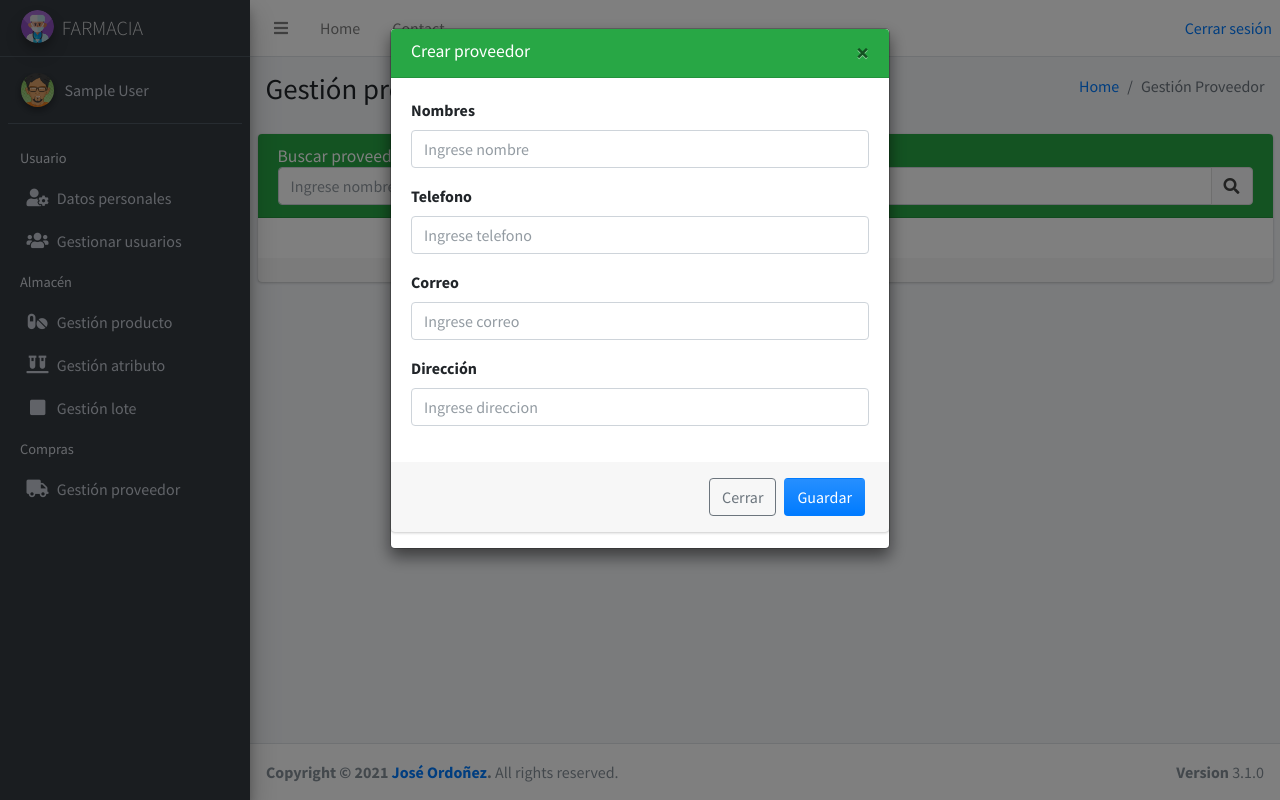
After one commit to JoeMatamoros/PhpFarmacia, a PHP site: page /vista/adm_proveedor.php in a window 1280 px wide, after a click on "Crear proveedor". The commit adds this page. Run offline with PHP 8.4, Linux system fonts and the light colour scheme; the visitor is signed in with stand-in values (Sample User, id 1); some libraries are stand-ins or nearby versions.

Commit message:
Adicion de proveedor

```diff
--- a/controlador/ProductoController.php
+++ b/controlador/ProductoController.php
@@ -80,4 +80,10 @@ if($_POST['funcion'] == 'cambiar_avatar'){
 
        }
 }
+
+if($_POST['funcion'] == 'borrar'){
+    $id=$_POST['id'];
+    $producto->borrar($id);
+
+}
 ?>
--- /dev/null
+++ b/vista/adm_proveedor.php
@@ -0,0 +1,106 @@
+<?php
+session_start();
+if($_SESSION['us_tipo'] == 1 || $_SESSION['us_tipo'] == 3){
+ include_once 'layouts/header.php';
+?>
+  <title>Adm | Gestión proveedor</title>
+  <?php
+  include_once 'layouts/nav.php';
+  ?>
+<!-- Modal for change avatar-->
+<div class="modal fade" id="crearproveedor" tabindex="-1" aria-labelledby="exampleModalLabel" aria-hidden="true">
+  <div class="modal-dialog" role="document">
+    <div class="modal-content">
+       <div class="card card-success">
+           <div class="card-header">
+               <h3 class="card-title">Crear proveedor</h3>
+               <button data-dismiss="modal" aria-label="close" class="close">
+                   <span aria-hidden="true" >&times;</span>
+               </button>
+           </div>
+           <div class="card-body">
+             <div class="alert alert-success text-center" id="add" style="display: none;">
+              <span><i class="fas fa-check m-1"></i>Proveedpr agregado correctamente.</span>
+            </div>
+            <div class="alert alert-danger text-center" id="noadd" style="display: none;">
+                <span><i class="fas fa-times m-1"></i>El proveedor ya se encuentra registrado.</span>
+            </div>
+             <form id="form-crear">
+                <div class="form-group">
+                    <label for="nombre">Nombres</label>
+                    <input id="nombre" type="text" class="form-control" placeholder="Ingrese nombre" required>
+                </div>
+                <div class="form-group">
+                    <label for="telefono">Telefono</label>
+                    <input id="telefono" type="number" class="form-control" placeholder="Ingrese telefono" required>
+                </div>
+                <div class="form-group">
+                    <label for="correo">Correo</label>
+                    <input id="correo" type="email" class="form-control" placeholder="Ingrese correo">
+                </div>
+                <div class="form-group">
+                    <label for="direccion">Dirección</label>
+                    <input id="direccion" type="text" class="form-control" placeholder="Ingrese direccion" required>
+                </div>
+                <input type="hidden" id="id_edit_prov">
+           </div>
+           <div class="card-footer">
+                <button type="submit" class="btn bg-gradient-primary float-right m-1">Guardar</button>
+                <button type="button" data-dismiss="modal" class="btn btn-outline-secondary float-right m-1">Cerrar</button>
+            </form>
+           </div>
+       </div>
+    </div>
+  </div>
+</div>
+  <!-- Content Wrapper. Contains page content -->
+  <div class="content-wrapper">
+    <!-- Content Header (Page header) -->
+    <section class="content-header">
+      <div class="container-fluid">
+        <div class="row mb-2">
+          <div class="col-sm-6">
+            <h1>Gestión proveedor  <button type="button" data-toggle="modal" data-target="#crearproveedor" class="btn bg-gradient-primary ml-2">Crear proveedor</button></h1>
+          </div>
+          <div class="col-sm-6">
+            <ol class="breadcrumb float-sm-right">
+              <li class="breadcrumb-item"><a href="adm_catalogo.php">Home</a></li>
+              <li class="breadcrumb-item active">Gestión Proveedor</li>
+            </ol>
+          </div>
+        </div>
+      </div>
+    </section>
+    <section>
+     <div class="container-fluid">
+         <div class="card card-success">
+            <div class="card-header">
+                <h3 class="card-title">Buscar proveedor</h3>
+                <div class="input-group">
+                    <input type="text" id="buscar_proveedor" class="form-control float-left" placeholder="Ingrese nombre del proveedor">
+                    <div class="input-group-append">
+                        <button class="btn btn-default"><i class="fas fa-search"></i></button>
+                    </div>
+                </div>
+            </div>
+            <div class="card-body">
+                <div id="proveedores" class="row d-flex align-items-stretch">
+
+                </div>
+            </div>
+            <div class="card-footer">
+
+            </div>
+         </div>
+     </div>
+    </section>
+  </div>
+  <!-- /.content-wrapper -->
+<?php
+include_once 'layouts/footer.php';
+}
+else{
+    header('Location: ../index.php');
+}
+?>
+<script src="../js/Proveedor.js"></script>
--- a/vista/layouts/nav.php
+++ b/vista/layouts/nav.php
@@ -97,8 +97,8 @@
           </li>
           <li class="nav-header">Compras</li>
           <li class="nav-item">
-            <a href="#" class="nav-link">
-              <i class="nav-icon fas fa-pills"></i>
+            <a href="adm_proveedor.php" class="nav-link">
+              <i class="nav-icon fas fa-truck"></i>
                <p> Gestión proveedor</p>
             </a>
           </li>
```
Also changed, not shown: js/Producto.js (+69 -2 lines), modelo/Producto.php (+12 -0 lines), js/Proveedor.js (added).
